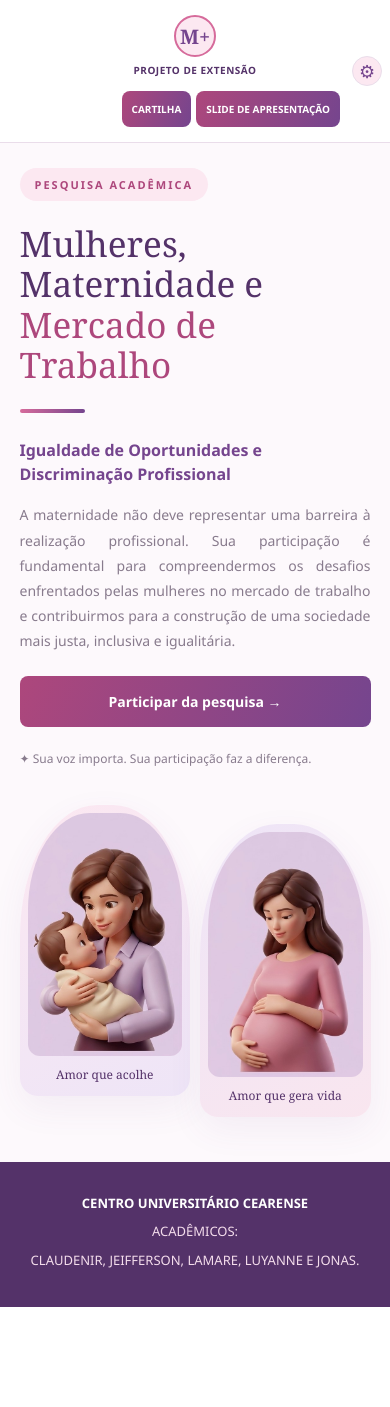
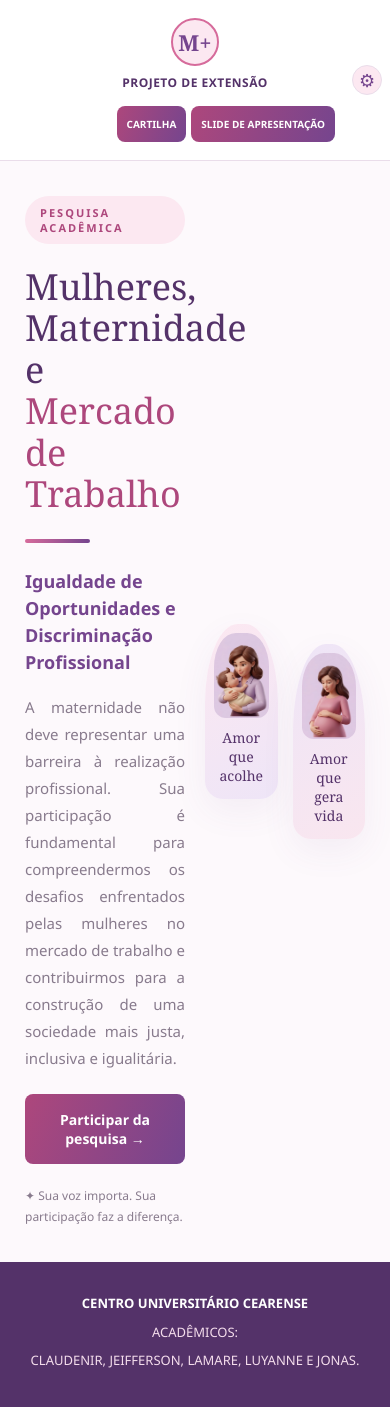
Before and after one commit to juniorrdantas/mulheres-maternidade, a FastAPI app: page / in a window 390 px wide. Before the commit the page ends 1307 px from the top, so only its background shows below. Run offline with FastAPI, Linux system fonts and the light colour scheme; some libraries are stand-ins or nearby versions.

Commit message:
Corrige layout do cabecalho no celular

```diff
--- a/static/style.css
+++ b/static/style.css
@@ -614,7 +614,7 @@ a {
 }
 
 /* ======================================
-   CELULARES (Logotipo em cima, botões e engrenagem na mesma linha embaixo)
+   CELULARES (Ajuste exato: Logo em cima, os 3 botões na mesma linha embaixo)
 ====================================== */
 
 @media (max-width: 700px) {
@@ -623,10 +623,9 @@ a {
         display: flex;
         flex-direction: column;
         align-items: center;
-        gap: 12px;
+        gap: 15px;
         padding: 18px 15px;
         min-height: auto;
-        position: relative; /* Mantém para posicionamento seguro se necessário */
     }
 
     .marca {
@@ -636,7 +635,7 @@ a {
         text-align: center;
         gap: 8px;
         width: 100%;
-        margin-bottom: 2px;
+        margin-bottom: 0;
     }
 
     .emblema {
@@ -657,172 +656,55 @@ a {
         margin-top: 2px;
     }
 
-    /* Cartilha, Slide e Engrenagem juntos e alinhados na mesma linha */
-
+    /* CONTÊINER QUE AGRUPA OS TRÊS ITENS JUNTOS NA MESMA LINHA */
     .acoes-topo {
         width: 100%;
         display: flex;
+        flex-wrap: nowrap;
         align-items: center;
         justify-content: center;
-        gap: 8px;
+        gap: 6px;
         margin: 0;
-        padding: 0; /* Remove padding antigo */
+        padding: 0;
     }
 
     .acoes-topo .botao-documento {
-        min-height: 36px;
-        padding: 8px 14px;
-        font-size: 10px;
+        min-height: 34px;
+        padding: 6px 10px;
+        font-size: 9.5px;
         white-space: nowrap;
     }
 
+    /* ENGRENAGEM NA MESMA LINHA DOS OUTROS DOIS BOTÕES */
     .botao-admin {
-        position: static; /* Sai do posicionamento absoluto e entra na linha junto com os botões */
+        position: static;
         top: auto;
         bottom: auto;
         right: auto;
         transform: none;
         margin-left: 0;
-        width: 34px;
-        height: 34px;
-        font-size: 17px;
+        width: 32px;
+        height: 32px;
+        font-size: 16px;
         flex-shrink: 0;
     }
 
     .botao-admin:hover {
-        transform: rotate(45deg); /* Remove o translateY para não bugar na linha */
-    }
-
-    main {
-        padding: 25px 5%;
-    }
-
-    .apresentacao {
-        grid-template-columns: 1fr;
-        gap: 15px;
-    }
-
-    .texto-apresentacao h1 {
-        font-size: clamp(32px, 9vw, 42px);
-    }
-
-    .subtitulo {
-        font-size: 16px;
-    }
-
-    .descricao {
-        font-size: 14px;
-    }
-
-    .botao-principal {
-        display: block;
-        width: 100%;
-        text-align: center;
-    }
-
-    .ilustracao {
-        min-height: auto;
-        padding: 20px 0 40px;
-    }
-
-    .ilustracoes-maternidade {
-        gap: 10px;
-    }
-
-    .ilustracao-card {
-        padding: 8px;
-    }
-
-    .ilustracao-card:nth-child(2) {
-        transform: translateY(20px);
-    }
-
-    .ilustracao-card:nth-child(2):hover {
-        transform: translateY(15px);
-    }
-
-    .ilustracao-legenda {
-        font-size: 12px;
-    }
-
-    .tela-pesquisa {
-        padding: 10px 0 30px;
-    }
-
-    .cabecalho-pesquisa {
-        padding: 20px 5px;
-    }
-
-    .cabecalho-pesquisa h1 {
-        font-size: 27px;
-    }
-
-    .questionario,
-    .tela-pesquisa .questionario {
-        padding: 25px 18px;
-    }
-
-    .titulo-formulario h2 {
-        font-size: 24px;
-    }
-
-    .grade {
-        grid-template-columns: 1fr;
-        gap: 0;
-    }
-
-    input,
-    select,
-    textarea {
-        font-size: 16px;
-    }
-
-    .container {
-        margin: 25px auto;
-        padding: 15px;
-    }
-
-    .container form {
-        padding: 25px 18px;
-    }
-
-    table {
-        font-size: 12px;
+        transform: rotate(45deg);
     }
 }
 
 /* ======================================
-   CELULARES PEQUENOS
+   CELULARES PEQUENOS (Ajuste proporcional para telas menores)
 ====================================== */
 
 @media (max-width: 430px) {
-
-    .topo {
-        padding: 15px 10px;
-    }
-
-    .marca {
-        gap: 6px;
-    }
-
-    .emblema {
-        width: 42px;
-        height: 42px;
-        font-size: 20px;
-    }
-
-    .marca strong {
-        font-size: 10px;
-        letter-spacing: 0.5px;
-    }
-
     .acoes-topo {
-        gap: 6px;
+        gap: 5px;
     }
 
     .acoes-topo .botao-documento {
-        min-height: 32px;
-        padding: 6px 10px;
+        padding: 6px 8px;
         font-size: 9px;
     }
 
@@ -834,17 +716,8 @@ a {
 }
 
 @media (max-width: 350px) {
-
-    .marca strong {
-        font-size: 9px;
-    }
-
-    .acoes-topo {
-        gap: 4px;
-    }
-
     .acoes-topo .botao-documento {
-        padding: 6px 6px;
-        font-size: 8.5px;
+        padding: 5px 6px;
+        font-size: 8px;
     }
 }
```
